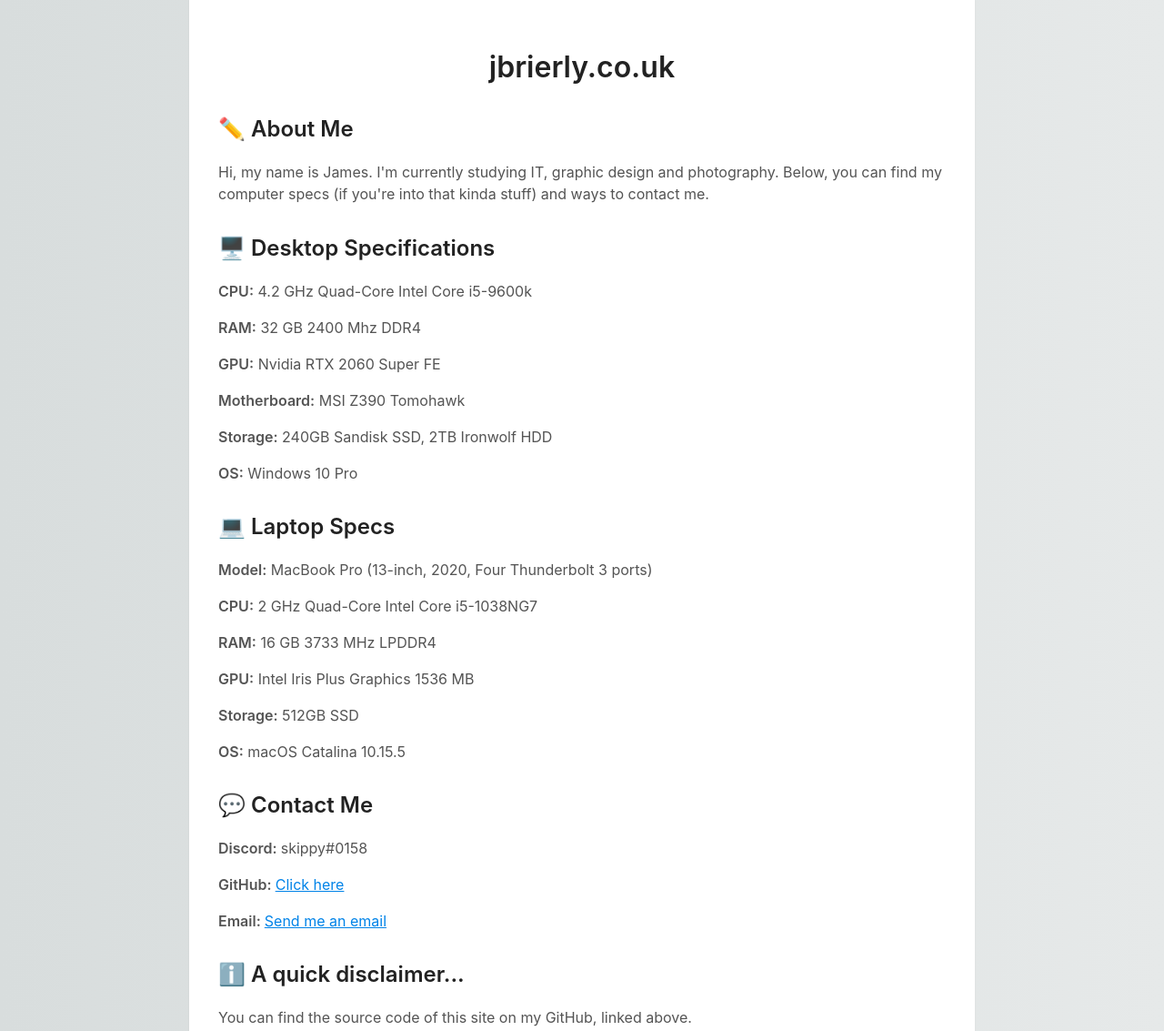
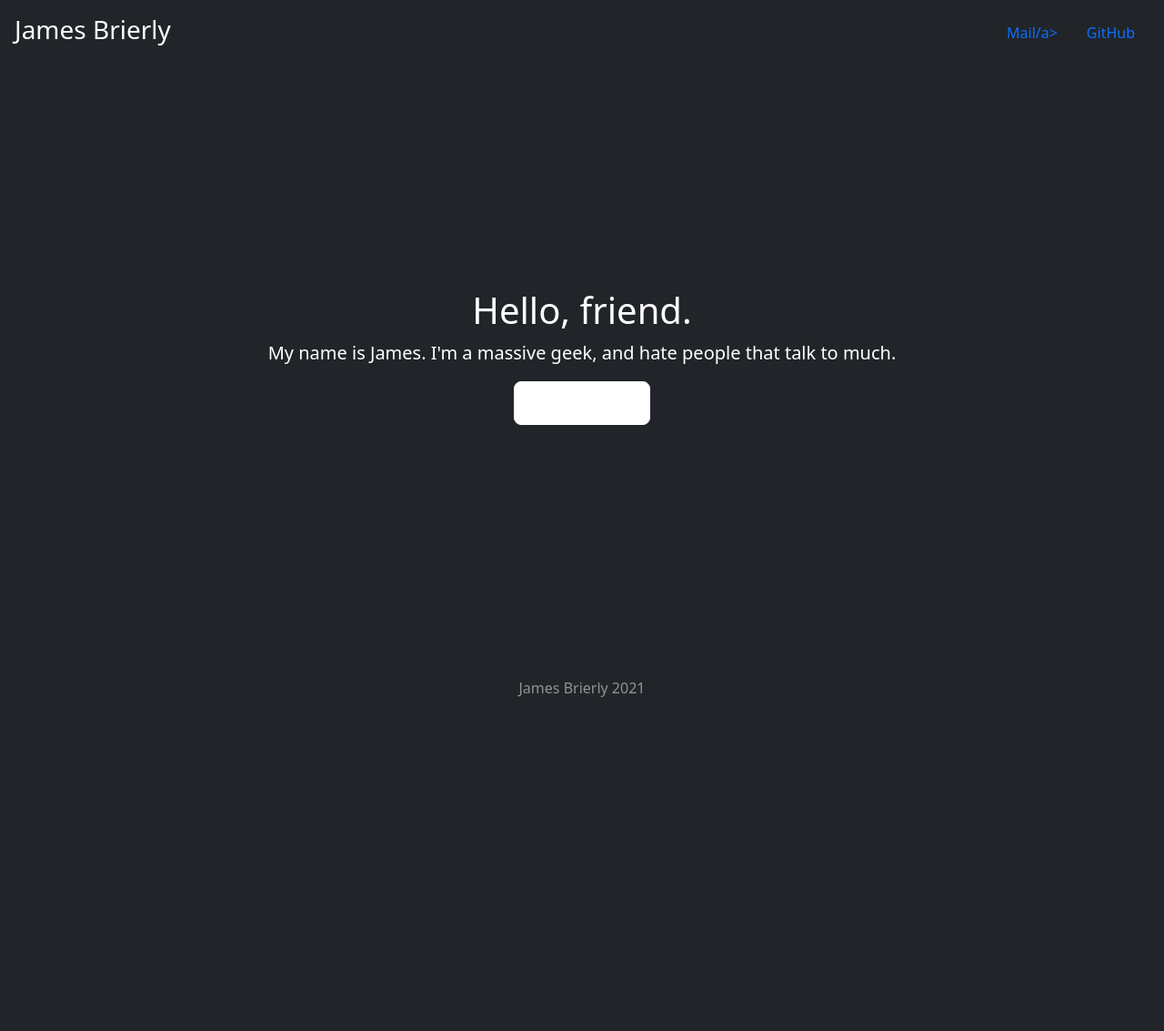
Before and after one commit to skippy-gh/personal-site, a plain HTML site: page index.html in a window 1280 px wide. Shown: the top 1133 px of the page at 91% size. After the commit the page ends 800 px from the top, so only its background shows below. Drawn offline with nearby package versions, Linux system fonts and the light colour scheme.

Commit message:
New index

```diff
--- a/index.html
+++ b/index.html
@@ -1,50 +1,73 @@
-<!DOCTYPE html>
-<html>
-
-    <head>
-        <meta charset="utf-8">
-        <meta http-equiv="X-UA-Compatible" content="IE=edge">
-        <meta name="description" content="Nothing much to see here.">
-        <link rel="stylesheet" href="main.css">
-        <link rel="shortcut icon" href="img/favicon.ico">
-        <title>jbrierly.co.uk</title>
-    </head>
-
-
-    <body>
-        <h1><center>jbrierly.co.uk</center></h1>
-
-        <h2>✏️ About Me</h2>
-        <p>Hi, my name is James. I'm currently studying IT, graphic design and photography.
-
-
-        Below, you can find my computer specs (if you're into that kinda stuff) and ways to contact me. </p>
+<!doctype html>
+<html lang="en" class="h-100">
+  <head>
+    <meta charset="utf-8">
+    <meta name="viewport" content="width=device-width, initial-scale=1">
+    <meta name="description" content="">
+    <title>James Brierly</title>
 
 
 
-        <h2>🖥️ Desktop Specifications</h2>
-        <p> <b>CPU:</b> 4.2 GHz Quad-Core Intel Core i5-9600k</p>
-        <p><b>RAM:</b> 32 GB 2400 Mhz DDR4</p>
-        <p><b>GPU:</b> Nvidia RTX 2060 Super FE</p>
-        <p><b>Motherboard:</b> MSI Z390 Tomohawk</p>
-        <p><b>Storage:</b> 240GB Sandisk SSD, 2TB Ironwolf HDD</p>
-        <p><b>OS:</b> Windows 10 Pro</p>
+    <!-- Bootstrap core CSS -->
+<link href="/docs/5.0/dist/css/bootstrap.min.css" rel="stylesheet" integrity="sha384-giJF6kkoqNQ00vy+HMDP7azOuL0xtbfIcaT9wjKHr8RbDVddVHyTfAAsrekwKmP1" crossorigin="anonymous">
 
-        <h2>💻 Laptop Specs</h2>
-        <p><b>Model:</b> MacBook Pro (13-inch, 2020, Four Thunderbolt 3 ports)</p>
-        <p><b>CPU:</b> 2 GHz Quad-Core Intel Core i5-1038NG7</p>
-        <p><b>RAM:</b> 16 GB 3733 MHz LPDDR4</p>
-        <p><b>GPU:</b> Intel Iris Plus Graphics 1536 MB</p>
-        <p><b>Storage:</b> 512GB SSD</p>
-        <p><b>OS:</b> macOS Catalina 10.15.5</p>
+    <!-- Favicons -->
+<link rel="apple-touch-icon" href="/docs/5.0/assets/img/favicons/apple-touch-icon.png" sizes="180x180">
+<link rel="icon" href="/docs/5.0/assets/img/favicons/favicon-32x32.png" sizes="32x32" type="image/png">
+<link rel="icon" href="/docs/5.0/assets/img/favicons/favicon-16x16.png" sizes="16x16" type="image/png">
+<link rel="manifest" href="/docs/5.0/assets/img/favicons/manifest.json">
+<link rel="mask-icon" href="/docs/5.0/assets/img/favicons/safari-pinned-tab.svg" color="#7952b3">
+<link rel="icon" href="/docs/5.0/assets/img/favicons/favicon.ico">
+<meta name="theme-color" content="#7952b3">
 
 
-        <h2>💬 Contact Me</h2>
-        <p><b>Discord: </b>skippy#0158</p>
-        <p><b>GitHub: </b><a href="https://github.com/skippy-gh">Click here</a></p>
-        <p><b>Email: </b><a href="mailto:me@jbrierly.com">Send me an email</a></p>
+    <style>
+      .bd-placeholder-img {
+        font-size: 1.125rem;
+        text-anchor: middle;
+        -webkit-user-select: none;
+        -moz-user-select: none;
+        user-select: none;
+      }
 
-        <h2>ℹ️ A quick disclaimer...</h2>
-        <p>You can find the source code of this site on my GitHub, linked above.</p>
-    </body>
+      @media (min-width: 768px) {
+        .bd-placeholder-img-lg {
+          font-size: 3.5rem;
+        }
+      }
+    </style>
+
+
+    <!-- Custom styles for this template -->
+    <link href="cover.css" rel="stylesheet">
+  </head>
+  <body class="d-flex h-100 text-center text-white bg-dark">
+
+<div class="cover-container d-flex w-100 h-100 p-3 mx-auto flex-column">
+  <header class="mb-auto">
+    <div>
+      <h3 class="float-md-start mb-0">James Brierly</h3>
+      <nav class="nav nav-masthead justify-content-center float-md-end">
+        <a class="nav-link active" aria-current="page" href="mailto:me@jbrierly.com">Mail/a>
+        <a class="nav-link" href="https://github.com/skippy-gh">GitHub</a>
+      </nav>
+    </div>
+  </header>
+
+  <main class="px-3">
+    <h1>Hello, friend.</h1>
+    <p class="lead">My name is James. I'm a massive geek, and hate people that talk to much.</p>
+    <p class="lead">
+      <a href="#" class="btn btn-lg btn-secondary fw-bold border-white bg-white">Learn more</a>
+    </p>
+  </main>
+
+  <footer class="mt-auto text-white-50">
+    <p>James Brierly 2021</p>
+  </footer>
+</div>
+
+
+
+  </body>
 </html>
```
Also changed, not shown: favicon.ico (deleted).
